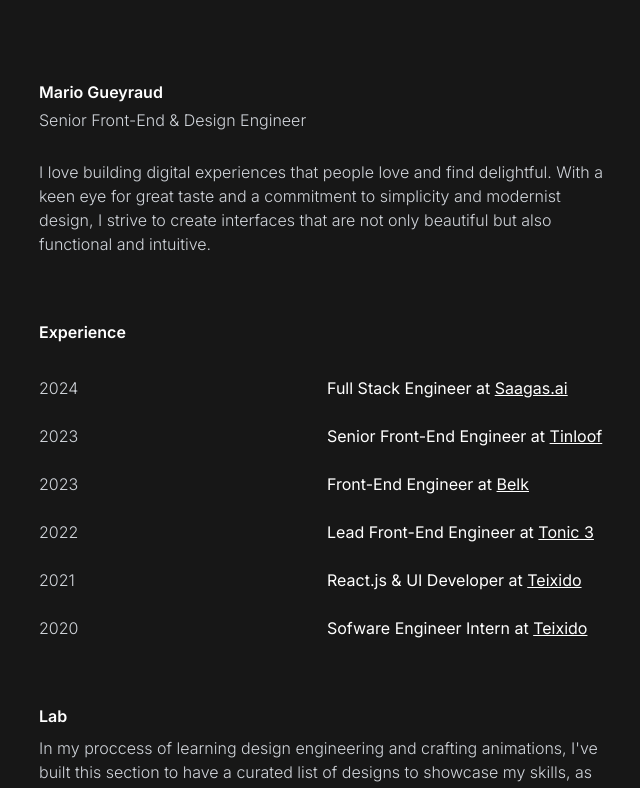
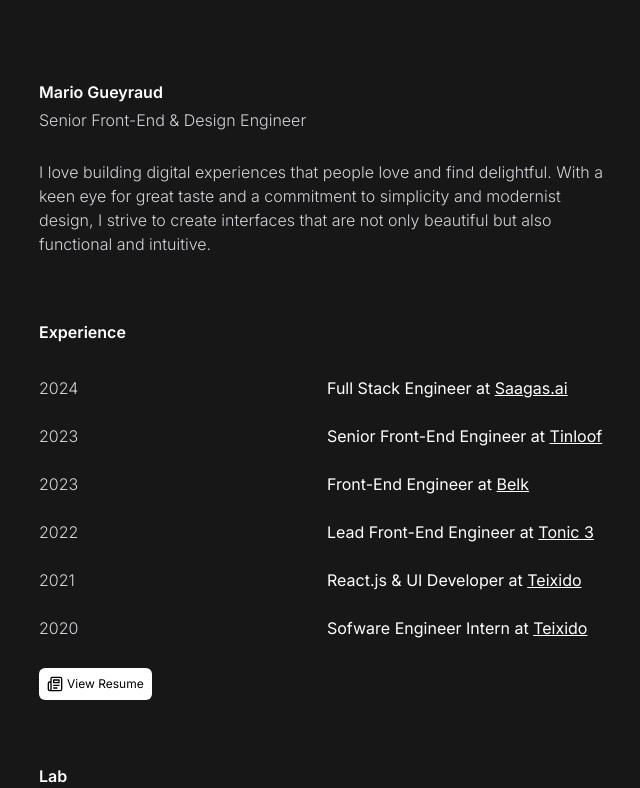
Before and after one commit to mgueyraud/mariogyd, a Next.js app: page / in a window 1280 px wide. Shown: the top 788 px of the page, without its empty margins (313-953 px from the left). Built offline with nearby package versions, Linux system fonts and the light colour scheme.

Commit message:
Added my detailed resume

```diff
--- a/app/page.tsx
+++ b/app/page.tsx
@@ -1,5 +1,6 @@
 import Link from "next/link";
 import { CSSProperties } from "react";
+import { LuNewspaper } from "react-icons/lu";
 
 export default function Home() {
   return (
@@ -134,6 +135,13 @@
             </p>
           </div>
         </div>
+        <Link
+          href="/resume.pdf"
+          className="w-fit p-2 rounded-md bg-white text-black flex gap-1 items-center mt-1"
+        >
+          <LuNewspaper />
+          <span className="text-xs">View Resume</span>
+        </Link>
       </div>
 
       <h2
```
Also changed, not shown: 1 other file (tests, documents, lock files or other folders).
